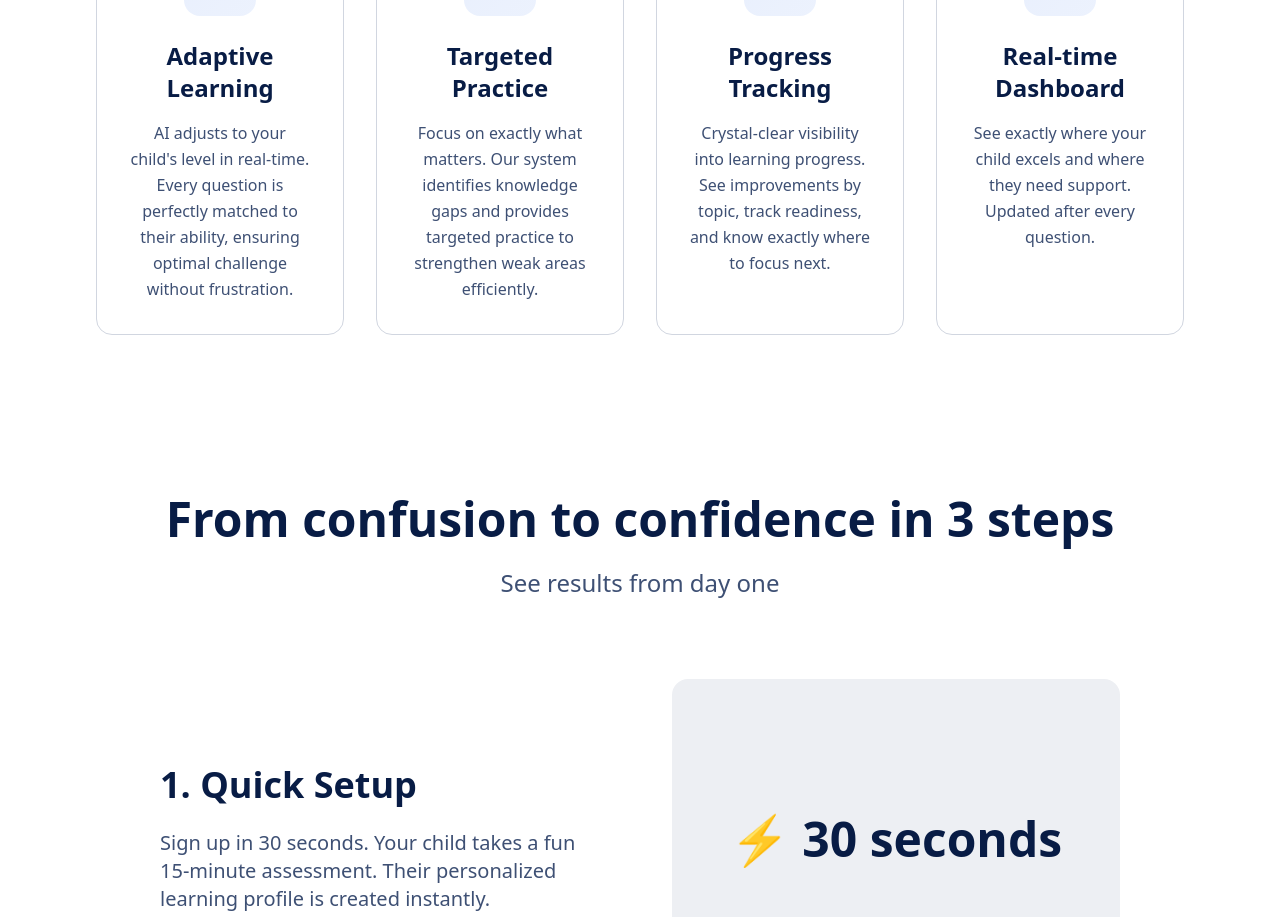
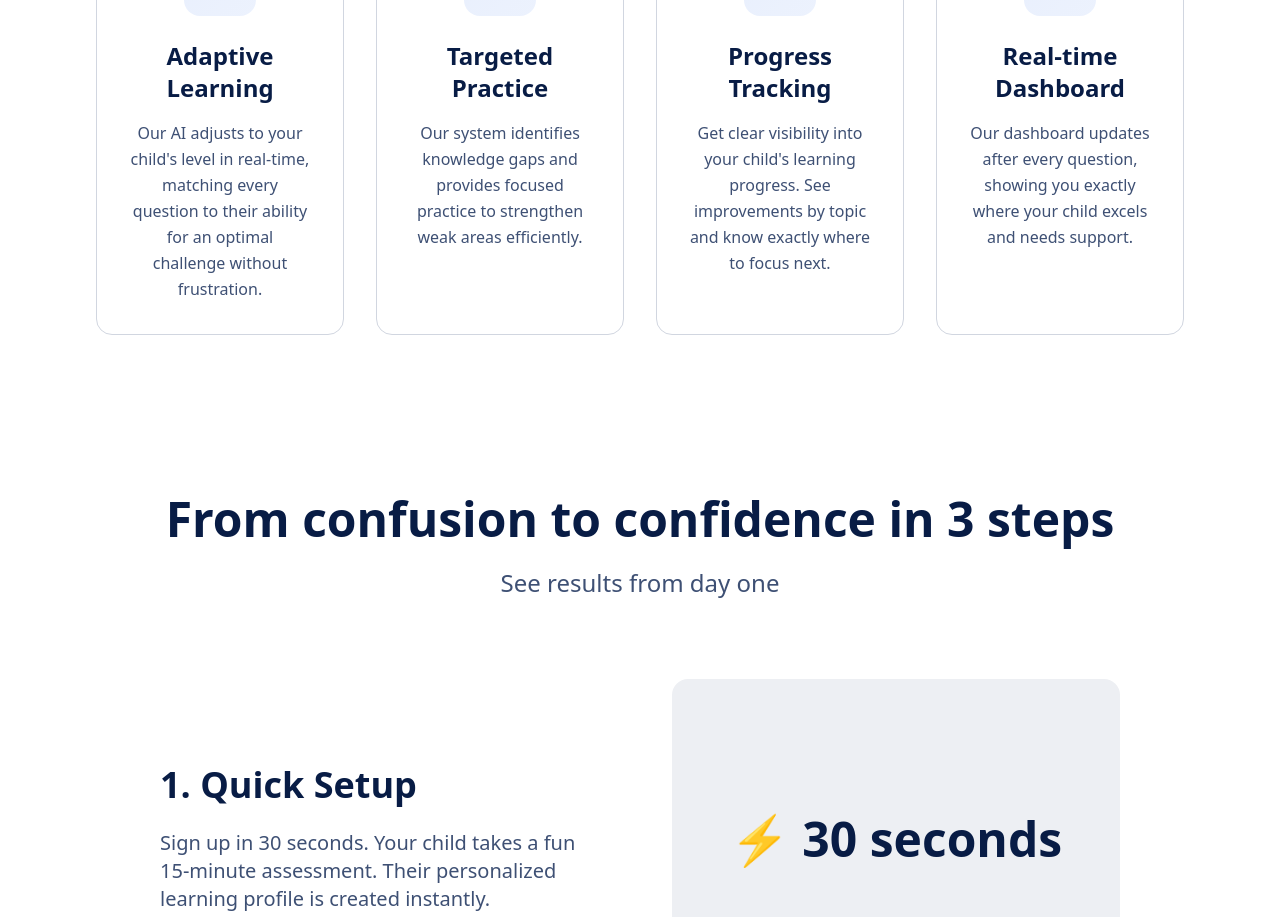
Before and after one commit to yasirmir1/kudos-ai, a React (Vite) app: page / in a window 1280 px wide. Shown: the part 2200-3117 px from the top of the page. Built offline with nearby package versions, Linux system fonts and the light colour scheme.

Commit message:
Update feature content
Updated the content for the following features:
- Adaptive Learning
- Targeted Practice
- Progress Tracking
- Real-time Dashboard

```diff
--- a/src/pages/Index.tsx
+++ b/src/pages/Index.tsx
@@ -232,8 +232,7 @@ const Index = () => {
               </div>
               <h3 className="text-2xl font-bold mb-4 text-center">Adaptive Learning</h3>
               <p className="text-muted-foreground leading-relaxed text-center">
-                AI adjusts to your child's level in real-time. Every question is perfectly matched to their ability,
-                ensuring optimal challenge without frustration.
+                Our AI adjusts to your child's level in real-time, matching every question to their ability for an optimal challenge without frustration.
               </p>
             </div>
 
@@ -243,8 +242,7 @@ const Index = () => {
               </div>
               <h3 className="text-2xl font-bold mb-4 text-center">Targeted Practice</h3>
               <p className="text-muted-foreground leading-relaxed text-center">
-                Focus on exactly what matters. Our system identifies knowledge gaps and provides
-                targeted practice to strengthen weak areas efficiently.
+                Our system identifies knowledge gaps and provides focused practice to strengthen weak areas efficiently.
               </p>
             </div>
 
@@ -254,8 +252,7 @@ const Index = () => {
               </div>
               <h3 className="text-2xl font-bold mb-4 text-center">Progress Tracking</h3>
               <p className="text-muted-foreground leading-relaxed text-center">
-                Crystal-clear visibility into learning progress. See improvements by topic,
-                track readiness, and know exactly where to focus next.
+                Get clear visibility into your child's learning progress. See improvements by topic and know exactly where to focus next.
               </p>
             </div>
 
@@ -265,7 +262,7 @@ const Index = () => {
               </div>
               <h3 className="text-2xl font-bold mb-4 text-center">Real-time Dashboard</h3>
               <p className="text-muted-foreground leading-relaxed text-center">
-                See exactly where your child excels and where they need support. Updated after every question.
+                Our dashboard updates after every question, showing you exactly where your child excels and needs support.
               </p>
             </div>
           </div>
```
